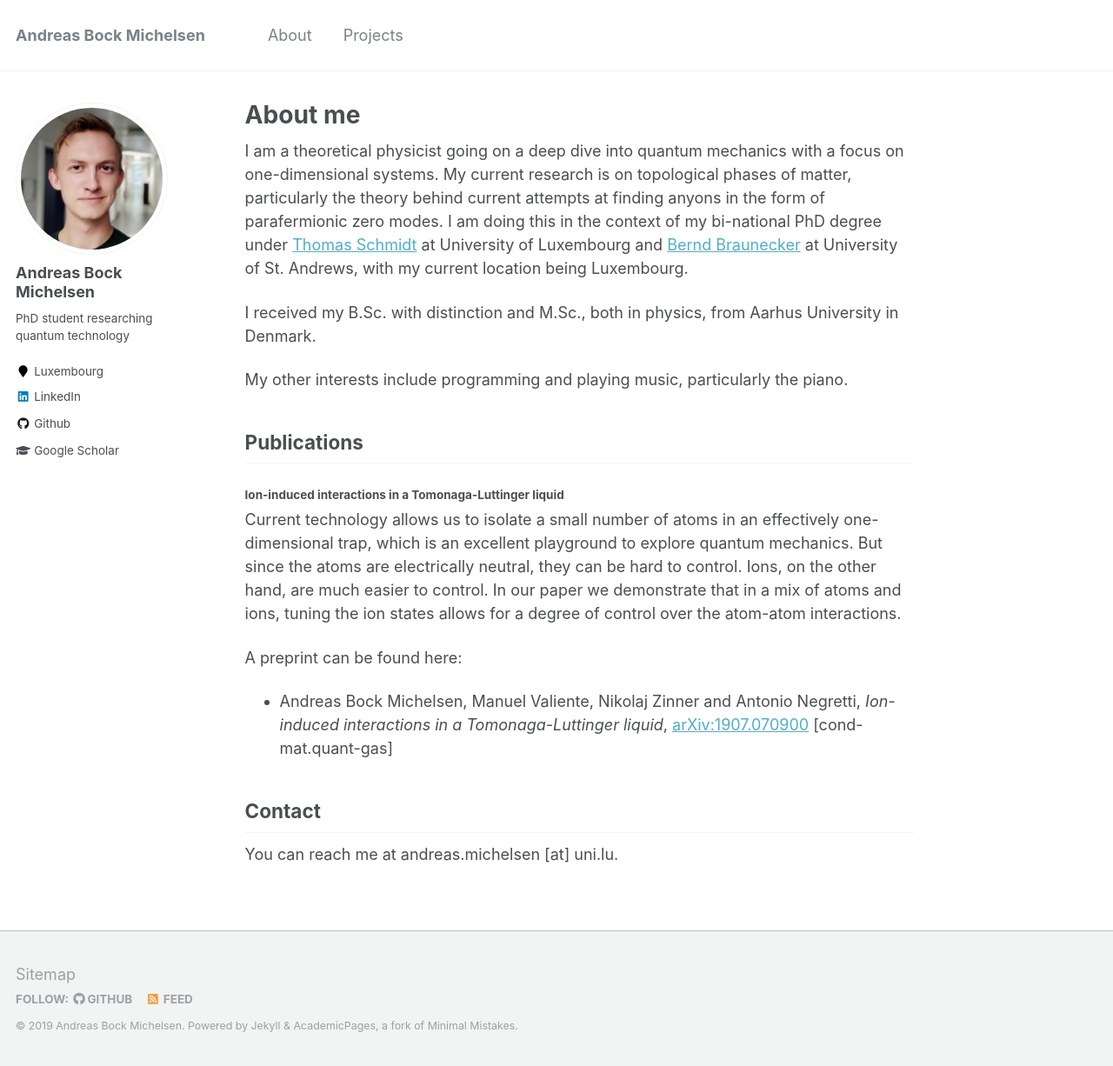
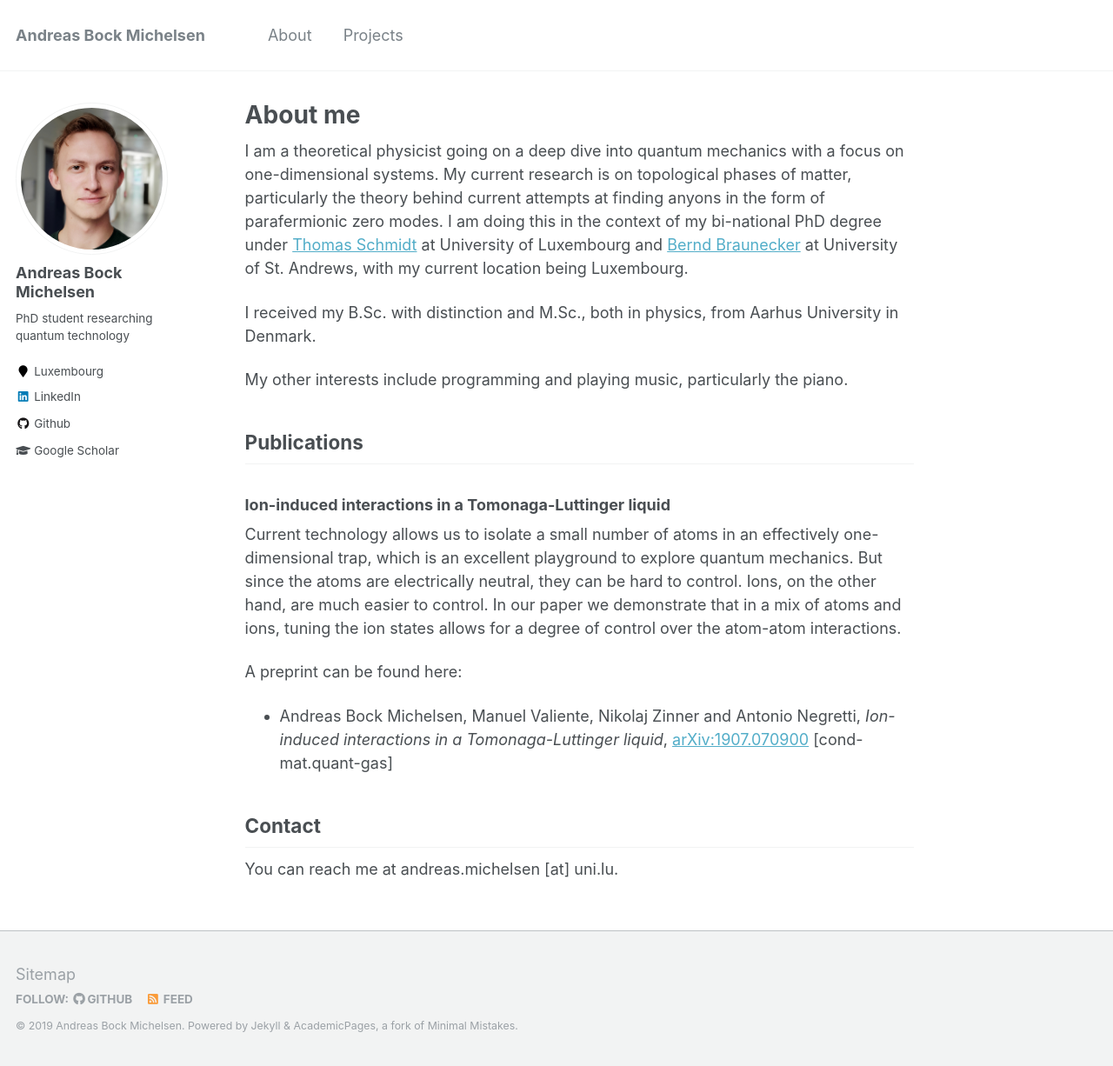
Before and after one commit to AndBM/andbm.github.io, a Jekyll site: the page built from _pages/about.md, in a window 1280 px wide and 1226 px high. Shown: the whole window at 87% size. Built offline with Jekyll 4.4.1, drawn with Linux system fonts in a browser that asks for light colours.

```diff
--- a/_pages/about.md
+++ b/_pages/about.md
@@ -16,7 +16,7 @@ My other interests include programming and playing music, particularly the piano
 
 ## Publications
 
-#### Ion-induced interactions in a Tomonaga-Luttinger liquid
+### Ion-induced interactions in a Tomonaga-Luttinger liquid
 Current technology allows us to isolate a small number of atoms in an effectively one-dimensional trap, which is an excellent playground to explore quantum mechanics. But since the atoms are electrically neutral, they can be hard to control. Ions, on the other hand, are much easier to control. In our paper we demonstrate that in a mix of atoms and ions, tuning the ion states allows for a degree of control over the atom-atom interactions.
 
 A preprint can be found here:
```
